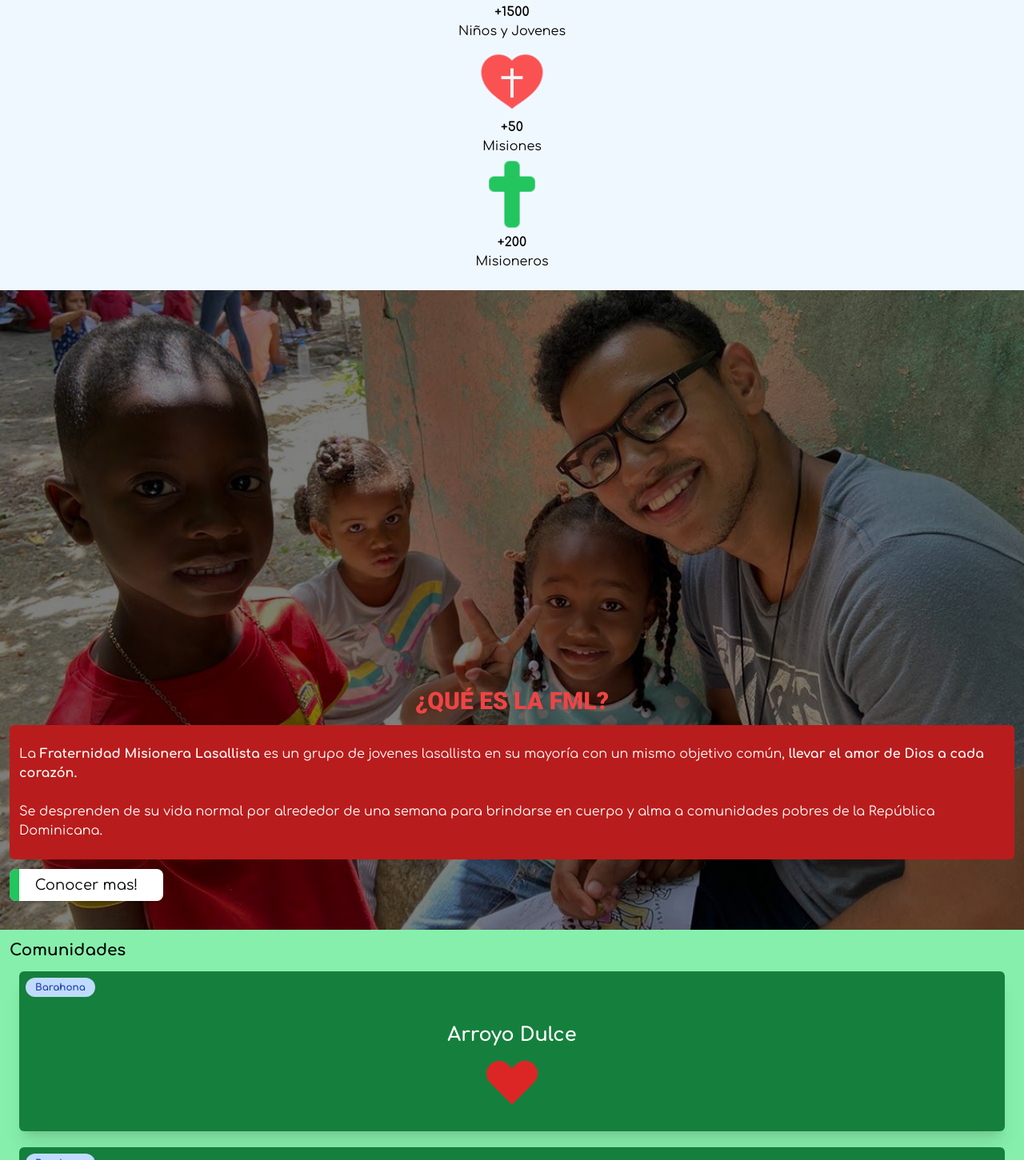
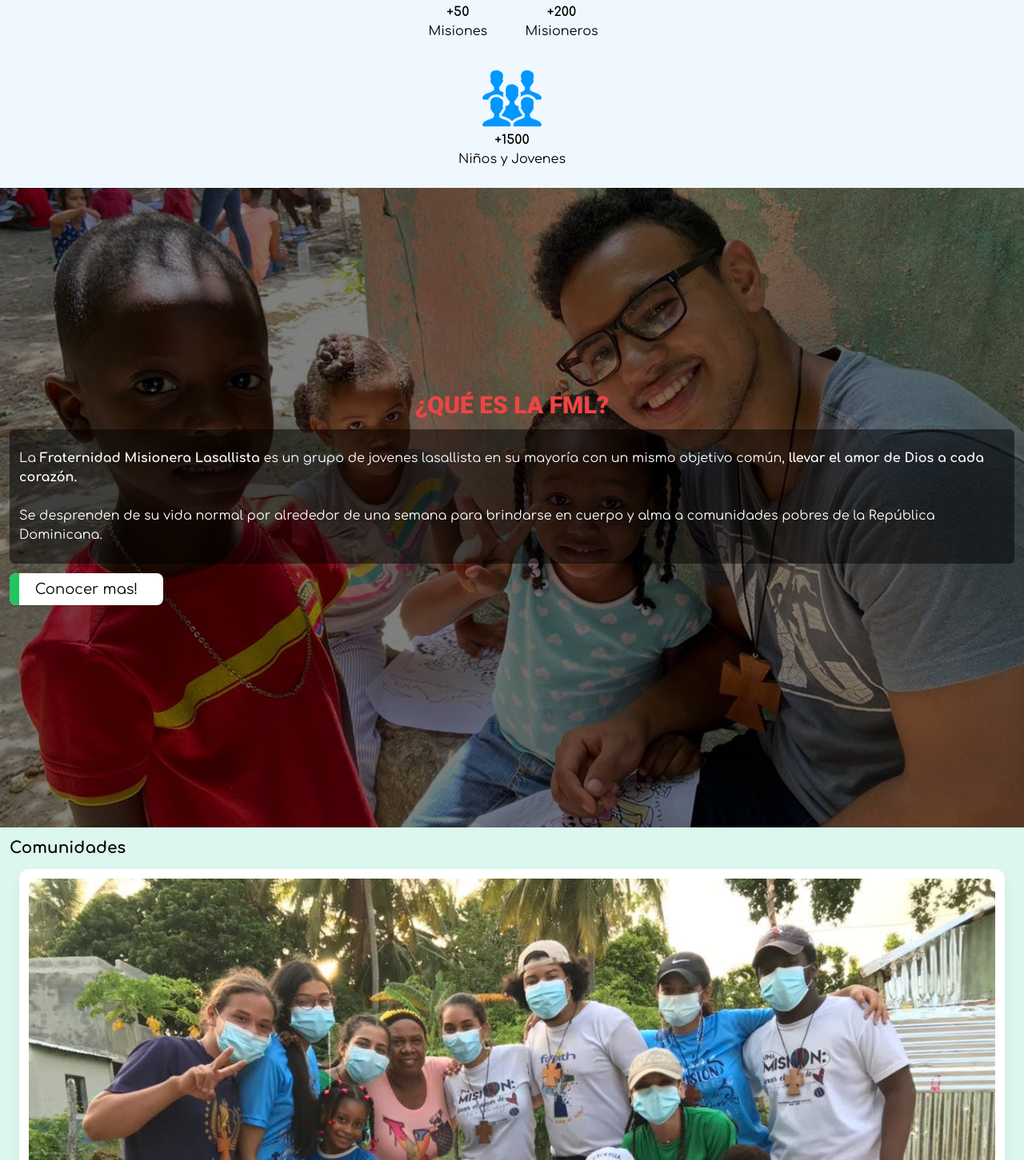
Before and after one commit to Lisito11/web-frate, a React (Vite) app: page / in a window 1280 px wide. Shown: the part 1349-2800 px from the top of the page at 80% size. Built offline with nearby package versions, Linux system fonts and the light colour scheme.

Commit message:
add communities design and center info about fml in home screen

```diff
--- a/src/frate/components/home/Comunities.tsx
+++ b/src/frate/components/home/Comunities.tsx
@@ -1,103 +1,77 @@
-import React from 'react'
+import React from "react";
 
 export const Comunities = () => {
-
   const comunities = [
     {
-        name: 'Arroyo Dulce',
-        place: 'Barahona',
-        link: '/comunities'
+      name: "Arroyo Dulce",
+      place: "Barahona",
+      img: "c1.jpg",
+      link: "/comunities",
     },
     {
-        name: 'Los Cocos',
-        place: 'Barahona',
-        link: '/comunities'
+      name: "Los Cocos",
+      place: "Barahona",
+      img: "c1.jpg",
+      link: "/comunities",
     },
     {
-        name: 'Najayo',
-        place: 'Baní',
-        link: '/comunities'
+      name: "Najayo",
+      place: "Baní",
+      img: "c1.jpg",
+      link: "/comunities",
     },
     {
-        name: 'El Corte',
-        place: 'Baní',
-        link: '/comunities'
+      name: "El Corte",
+      place: "Baní",
+      img: "c1.jpg",
+      link: "/comunities",
     },
     {
-        name: 'Los Roche',
-        place: 'Baní',
-        link: '/comunities'
+      name: "Los Roche",
+      place: "Baní",
+      img: "c1.jpg",
+      link: "/comunities",
     },
     {
-        name: 'Gualey',
-        place: 'Baní',
-        link: '/comunities'
+      name: "Gualey",
+      place: "Baní",
+      img: "c1.jpg",
+      link: "/comunities",
     },
     {
-        name: 'Juan de Sena',
-        place: 'Baní',
-        link: '/comunities'
+      name: "Juan de Sena",
+      place: "Baní",
+      img: "c1.jpg",
+      link: "/comunities",
     },
     {
-        name: 'Las Barias',
-        place: 'Baní',
-        link: '/comunities'
+      name: "Las Barias",
+      place: "Baní",
+      img: "c1.jpg",
+      link: "/comunities",
     },
-
-  ]
-
-
+  ];
 
   return (
-    <div className="h-max bg-green-300 pb-6">
-    <h2 className="text-xl font-black p-3">Comunidades</h2>
+    <div className="h-max bg-green-300 pb-6 bg-opacity-20">
+      <h2 className="text-xl font-black p-3">Comunidades</h2>
 
-    <div className="flex flex-col justify-center items-center space-y-5 mx-6 text-white">
+      <div className="flex flex-col justify-center items-center space-y-5 mx-6 text-white ">
+        {comunities.map(({ name, place, img }) => (
+          <article className="rounded-xl bg-white p-3 shadow-lg hover:shadow-xl hover:transform hover:scale-105 duration-300 ">
+            <a href="#">
+              <div className="relative flex items-end overflow-hidden rounded-xl">
+                <img src={`/images/communities/${img}`} alt="Hotel Photo" />
+              </div>
 
-
-
-    {comunities.map(({name, place}) => (
-
-<div className="flex flex-col justify-center items-center w-full bg-green-700 rounded-md shadow-xl">
-<div className="flex justify-between w-full p-2 ">
-  <div>
-    <div className="flex items-center text-xs px-3 py-1 bg-blue-200 text-blue-800 rounded-full font-black">
-      {place}
+              <div className="mt-1 p-2">
+                <h2 className="text-slate-700">{name}</h2>
+                <p className="mt-1 text-sm text-slate-400">{place}</p>
+              </div>
+            </a>
+          </article>
+        ))}
+      </div>
     </div>
-  </div>
-</div>
-
-<div className='flex flex-col justify-center items-center'>
-  <div className="font-bold text-2xl pt-6">{name}</div>
-  <div className='pb-6'>
-    <svg
-            xmlns="http://www.w3.org/2000/svg"
-            className="h-20 w-20 inline  text-red-600"
-            viewBox="0 0 20 20"
-            fill="currentColor"
-          >
-            <path
-              fill-rule="evenodd"
-              d="M3.172 5.172a4 4 0 015.656 0L10 6.343l1.172-1.171a4 4 0 115.656 5.656L10 17.657l-6.828-6.829a4 4 0 010-5.656z"
-              clip-rule="evenodd"
-            />
-          </svg>
-    </div>
-</div>
-</div>
-
-
-
-
-    ))}
-
-
-
-    </div>
-
-
-
-
-  </div>
-  )
-}
+  );
+};
--- a/src/frate/components/home/DonationForm.tsx
+++ b/src/frate/components/home/DonationForm.tsx
@@ -181,23 +181,29 @@ export const DonationForm = () => {
           </form>
         </div>
 
-        <div className="flex flex-col justify-center items-center mt-2">
+        <div className="flex flex-col justify-center items-center mt-2 gap-8">
+          <div className="flex flex-row gap-11">
+
+            <div className="flex flex-col items-center">
+              <img className="h-20 w-20" src="/images/heart-cross.png" alt="" />
+              <h4 className="font-black">+50</h4>
+              <p>Misiones</p>
+            </div>
+            <div className="flex flex-col items-center">
+              <img className="h-20 w-20" src="/images/cross.png" alt="" />
+              <h4 className="font-black">+200</h4>
+              <p>Misioneros</p>
+            </div>
+
+          </div>
+
           <div className="flex flex-col items-center">
-            <img className="h-20 w-20" src="/images/community.png" alt="" />
-            <h4 className="font-black">+1500</h4>
-            <p>Niños y Jovenes</p>
+              <img className="h-20 w-20" src="/images/community.png" alt="" />
+              <h4 className="font-black">+1500</h4>
+              <p>Niños y Jovenes</p>
           </div>
-          <div className="flex flex-col items-center">
-            <img className="h-24 w-24" src="/images/heart-cross.png" alt="" />
-            <h4 className="font-black">+50</h4>
-            <p>Misiones</p>
-          </div>
-          <div className="flex flex-col items-center">
-            <img className="h-24 w-24" src="/images/cross.png" alt="" />
-            <h4 className="font-black">+200</h4>
-            <p>Misioneros</p>
-          </div>
-          </div>
+
+        </div>
 
       </div>
     </div>
--- a/src/frate/components/home/WhatIsFrate.tsx
+++ b/src/frate/components/home/WhatIsFrate.tsx
@@ -2,12 +2,12 @@
 export const WhatIsFrate = () => {
   return (
     <div className="bg-red-300 h-screen bg-what-is-fml-mobile bg-no-repeat bg-center bg-cover max-w  ">
-    <div className="bg-black h-screen bg-opacity-50 flex flex-col justify-end items-center">
+    <div className="bg-black h-screen bg-opacity-50 flex flex-col justify-center items-center">
       <h2 className="p-3 font-roboto uppercase text-red-500 text-3xl">¿Qué es la FML?</h2>
 
       <div className="px-3 pb-6">
 
-        <div className="bg-red-700 text-white p-3 rounded-md  leading-6">
+        <div className="bg-black bg-opacity-50 text-white p-3 rounded-md  leading-6">
             <p className="py-3">
               La <b>Fraternidad Misionera Lasallista</b> es un grupo de jovenes lasallista en su mayoría con un mismo objetivo común,
               <b> llevar el amor de Dios a cada corazón.</b>
--- a/tailwind.config.cjs
+++ b/tailwind.config.cjs
@@ -14,7 +14,8 @@ module.exports = {
 
       backgroundImage: {
         'main-mobile': "url('/images/background-mobile.webp')",
-        'what-is-fml-mobile': "url('/images/what-is-fml.jpg')"
+        'what-is-fml-mobile': "url('/images/what-is-fml.jpg')",
+        'communities-mobile': "url('/images/communities.jpg')",
       }
     },
   },
```
Also changed, not shown: src/index.css (+0 -11 lines), public/images/communities.jpg (added), public/images/communities/c1.jpg (added).
